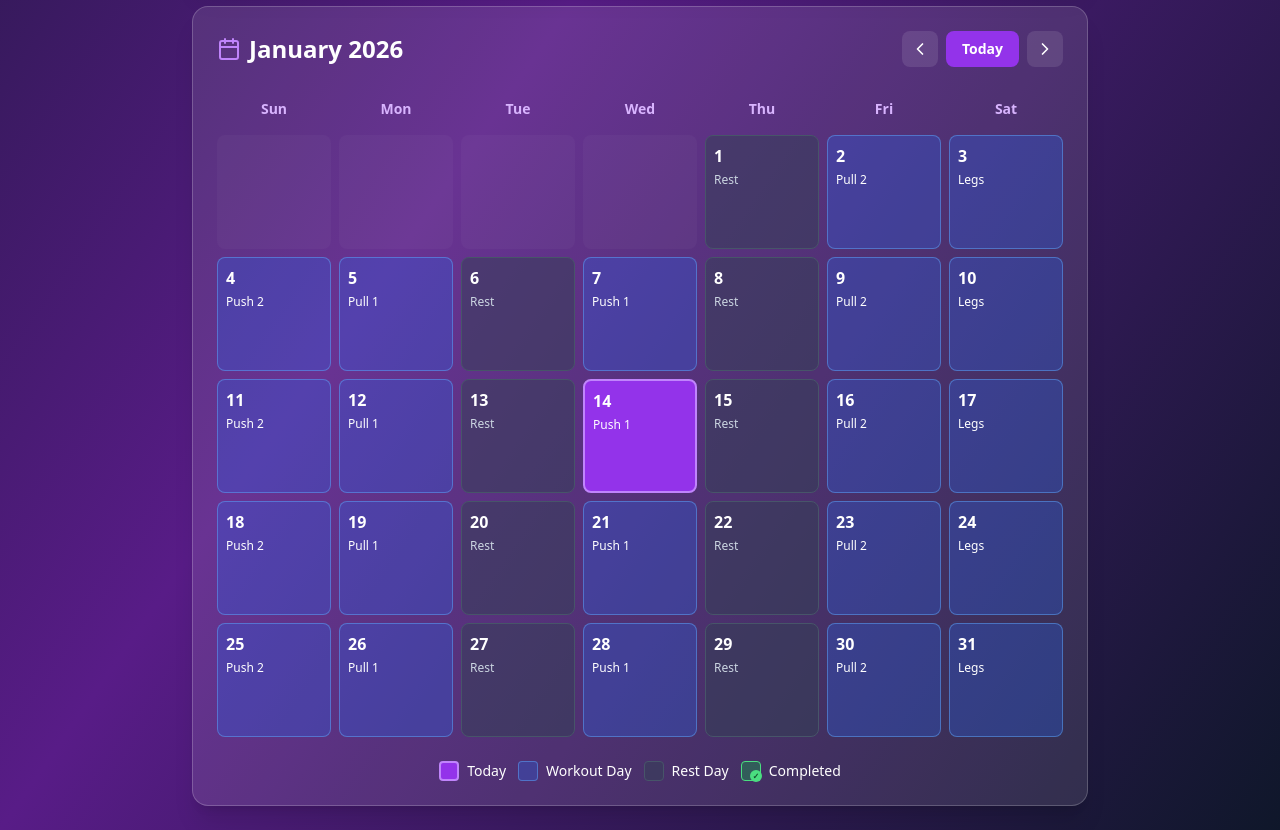
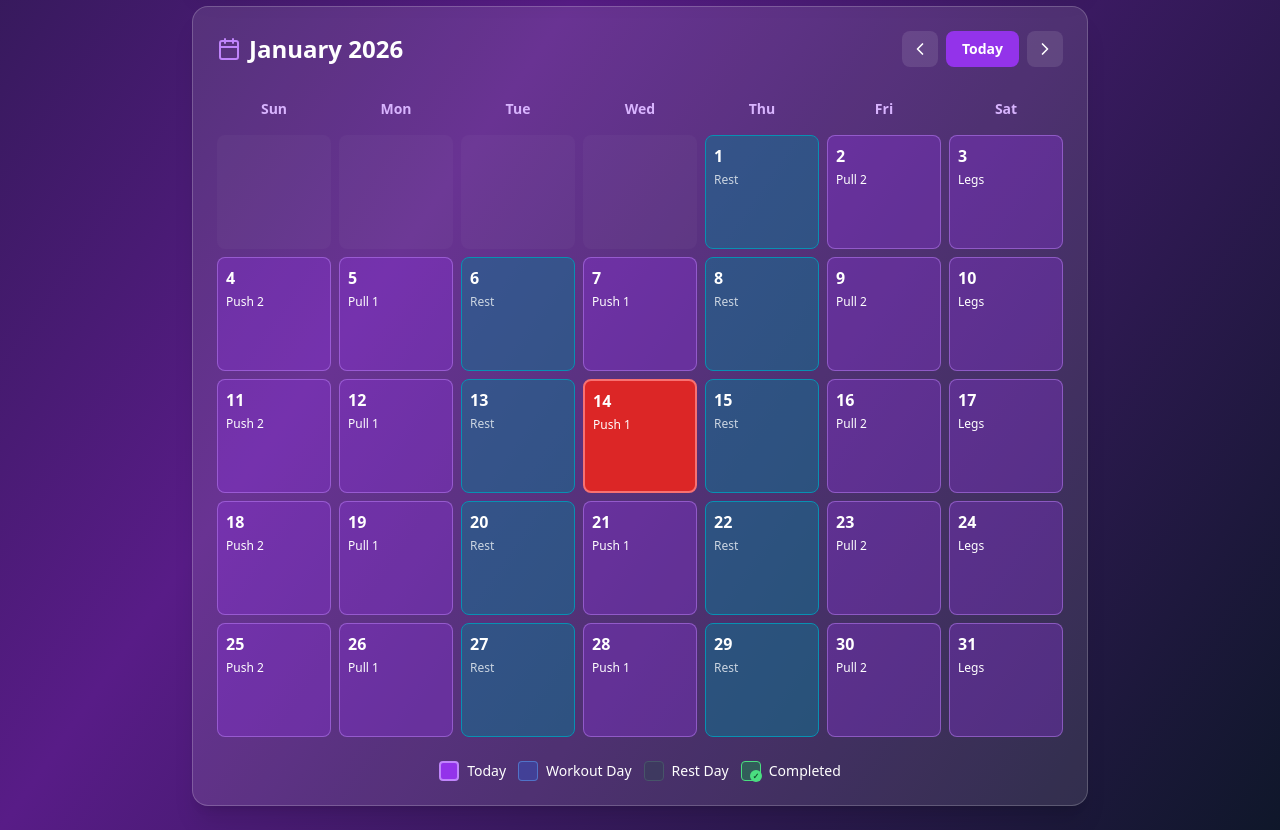
Before and after one commit to gevoglanyan/GymTracker, a React (Vite) app: page / in a window 1280 px wide. Shown: the part 1020-1850 px from the top of the page. Built offline with nearby package versions, Linux system fonts and the light colour scheme.

Commit message:
Changed Calendar Colors

```diff
--- a/src/GymTracker.jsx
+++ b/src/GymTracker.jsx
@@ -500,17 +500,17 @@ export default function GymTracker() {
                     let borderColor = "border-white/10";
 
                     if (isToday) {
-                      bgColor = "bg-purple-600";
-                      borderColor = "border-purple-400 border-2";
+                      bgColor = "bg-red-600";
+                      borderColor = "border-red-400 border-2";
                     } else if (hasCompletedWorkout) {
                       bgColor = "bg-green-600/40";
                       borderColor = "border-green-400";
                     } else if (isRestDay) {
-                      bgColor = "bg-slate-700/50";
-                      borderColor = "border-slate-600";
+                      bgColor = "bg-cyan-700/50";
+                      borderColor = "border-cyan-600";
                     } else {
-                      bgColor = "bg-blue-600/30";
-                      borderColor = "border-blue-400/50";
+                      bgColor = "bg-purple-600/30";
+                      borderColor = "border-purple-400/50";
                     }
 
                     days.push(
```
